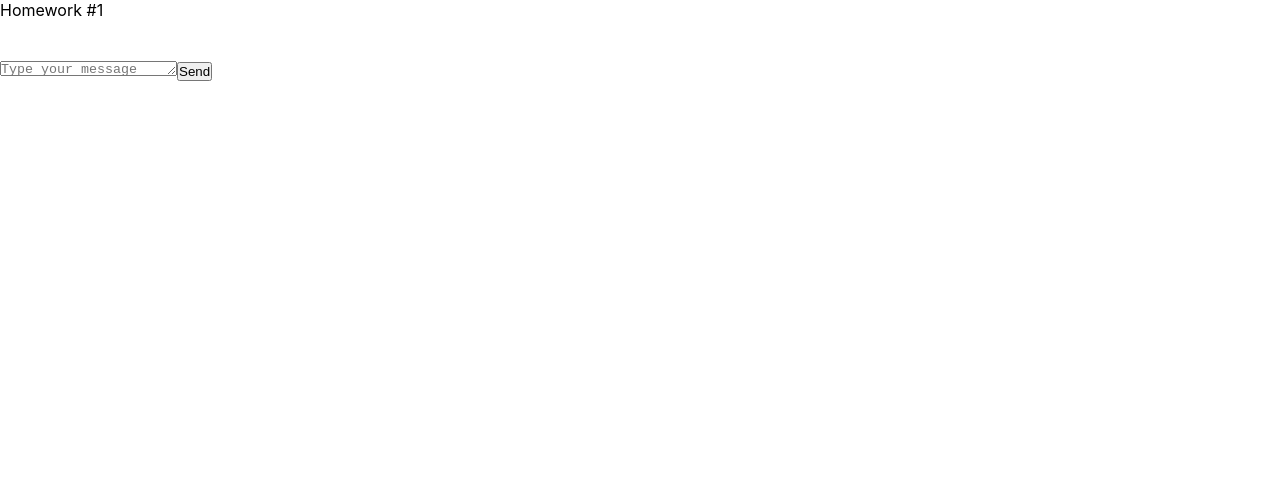
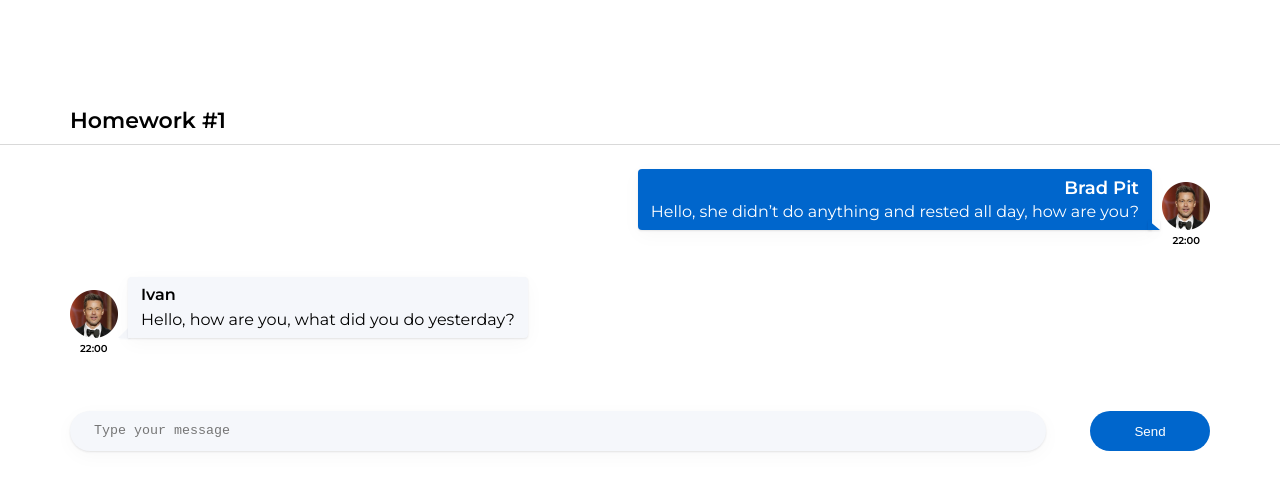
Before and after one commit to TatyanaNem/hws2, a React (Create React App) app: page / in a window 1280 px wide. Shown: the top 490 px of the page. Built offline with nearby package versions, Linux system fonts and the light colour scheme.

Commit message:
homework-1 done

```diff
--- a/package.json
+++ b/package.json
@@ -1,6 +1,6 @@
 {
   "name": "hws2",
-  "homepage": "http://IgnatZakalinsky.github.io/hws2",
+  "homepage": "https://tatyananem.github.io/hws2/",
   "version": "0.1.0",
   "private": true,
   "dependencies": {
--- a/src/s1-main/App.module.css
+++ b/src/s1-main/App.module.css
@@ -1,11 +1,22 @@
+@import url('https://fonts.googleapis.com/css2?family=Montserrat:wght@400;500;600&display=swap');
+
 .App {
+    max-width: 1280px;
+    margin: 0 auto;
     --header_height: 60px;
+    font-family: 'Montserrat', sans-serif;
 }
 
 .hw {
-
+    padding: 24px 70px;
 }
 
 .hwTitle {
-
+    padding: 107px 70px 10px;
+    font-family: 'Montserrat', sans-serif;
+    font-weight: 600;
+    font-size: 22px;
+    line-height: 27px;
+    color: #000000;
+    border-bottom: 1px solid #d9d9d9;
 }
--- a/src/s2-homeworks/hw01/HW1.tsx
+++ b/src/s2-homeworks/hw01/HW1.tsx
@@ -14,17 +14,31 @@ import avatar from './avatar.png'
 * */
 
 // нужно создать правильный тип вместо any
-export type MessageType = any
+export type MessageType = {
+    id: number
+    user: UserObjectType
+    message: MessageContentType
+}
+
+export type UserObjectType = {
+    avatar: string
+    name: string
+}
+
+export type MessageContentType = {
+    text: string
+    time: string
+}
 
 // структуру объекта не менять
 export const message0: MessageType = {
     id: 0,
     user: {
         avatar: avatar, // можно менять
-        name: 'Some Name',  // можно менять
+        name: 'Brad Pit',  // можно менять
     },
     message: {
-        text: 'some textsome textsome textsome textsome textsome textsome text', // можно менять
+        text: 'Hello, she didn’t do anything and rested all day, how are you?', // можно менять
         time: '22:00', // можно менять
     },
 }
@@ -32,10 +46,10 @@ export const friendMessage0: MessageType = {
     id: 100,
     user: {
         avatar: avatar, // можно менять
-        name: 'Friend Name', // можно менять
+        name: 'Ivan', // можно менять
     },
     message: {
-        text: 'зеркальное сообщение для тренировки css', // можно менять
+        text: 'Hello, how are you, what did you do yesterday?', // можно менять
         time: '22:00', // можно менять
     },
 }
--- a/src/s2-homeworks/hw01/friend-message/FriendMessage.module.css
+++ b/src/s2-homeworks/hw01/friend-message/FriendMessage.module.css
@@ -1,31 +1,66 @@
 .friendMessage {
-
+    display: flex;
+    flex-direction: column;
+    margin-bottom: 30px;
 }
 
 .friendImageAndText {
-
+    margin-bottom: 5px;
+    display: flex;
+    align-items: self-end;
+    color: #000000;
 }
 
 .friendImageAndText img {
-
+    width: 48px;
+    height: 48px;
 }
 
 .friendText {
-
+    display: flex;
+    flex-direction: column;
+    position: relative;
+    padding: 8px 13px;
+    margin-left: 10px;
+    border-radius: 4px 4px 4px 0;
+    background-color: #F5F7FB;
+    box-shadow: 0 5px 20px rgba(29, 33, 38, 0.03), 0 1px 2px rgba(29, 33, 38, 0.1);
 }
 
 .friendText:after {
-
+    content: "";
+    z-index: -2;
+    position: absolute;
+    bottom: 0;
+    left: -10px;
+    width: 0;
+    height: 0;
+    border-style: solid;
+    border-width: 0 0 10px 10px;
+    border-color: transparent transparent #f5f7fb transparent;
+    box-shadow: 2px 1px 2px #f5f7fb;
 }
 
 .friendName {
-
+    padding-bottom: 5px;
+    font-weight: 600;
+    font-size: 16px;
+    line-height: 20px;
+    color: #000000;
 }
 
 .friendMessageText {
-
+    font-family: 'Montserrat', sans-serif;
+    font-weight: 400;
+    font-size: 16px;
+    line-height: 20px;
 }
 
 .friendTime {
-
+    padding-left: 10px;
+    font-family: 'Montserrat', sans-serif;
+    font-weight: 600;
+    font-size: 10px;
+    line-height: 12px;
+    color: #000000;
 }
--- a/src/s2-homeworks/hw01/friend-message/FriendMessage.tsx
+++ b/src/s2-homeworks/hw01/friend-message/FriendMessage.tsx
@@ -1,8 +1,19 @@
 import React from 'react'
 import s from './FriendMessage.module.css'
+import {MessageContentType, UserObjectType} from "../HW1";
 
 // создать тип вместо any и отобразить приходящие данные
-const FriendMessage = (props: any) => {
+type FriendMessagePropsType = {
+    message: MessageObjectType
+}
+
+type MessageObjectType = {
+    id: number
+    user: UserObjectType
+    message: MessageContentType
+}
+
+const FriendMessage = (props: FriendMessagePropsType) => {
     return (
         <div
             id={'hw1-friend-message-' + props.message.id}
@@ -11,9 +22,7 @@ const FriendMessage = (props: any) => {
             <div className={s.friendImageAndText}>
                 <img
                     id={'hw1-friend-avatar-' + props.message.id}
-                    // создаёт студент
-
-                    //
+                    src={props.message.user.avatar}
                 />
                 <div className={s.friendText}>
                     <div
@@ -21,7 +30,7 @@ const FriendMessage = (props: any) => {
                         className={s.friendName}
                     >
                         {/*создаёт студент*/}
-
+                        {props.message.user.name}
                         {/**/}
                     </div>
                     <pre
@@ -29,7 +38,7 @@ const FriendMessage = (props: any) => {
                         className={s.friendMessageText}
                     >
                         {/*создаёт студент*/}
-
+                        {props.message.message.text}
                         {/**/}
                     </pre>
                 </div>
@@ -39,7 +48,7 @@ const FriendMessage = (props: any) => {
                 className={s.friendTime}
             >
                 {/*создаёт студент*/}
-
+                {props.message.message.time}
                 {/**/}
             </div>
         </div>
--- a/src/s2-homeworks/hw01/message-sender/MessageSender.module.css
+++ b/src/s2-homeworks/hw01/message-sender/MessageSender.module.css
@@ -1,18 +1,36 @@
 .sendForm {
-
+    display: flex;
+    align-items: center;
+    padding-top: 26px;
 }
 
 .textarea {
-
+    margin-right: 44px;
+    padding: 12px 24px;
+    flex-grow: 1;
+    min-height: 40px;
+    background-color: #F5F7FB;
+    box-shadow: 0 5px 20px rgba(29, 33, 38, 0.03), 0 1px 2px rgba(29, 33, 38, 0.1);
+    border-radius: 20px;
+    resize: none;
+    border: none;
+    overflow: hidden;
 }
 
 .button {
-
+    min-width: 120px;
+    min-height: 40px;
+    background-color: rgba(0, 102, 204, 1);
+    border-radius: 20px;
+    border: none;
+    color: #ffffff;
 }
 
 .button:hover {
+    background-color: rgba(22, 73, 124, 1);
+    color: #002E5C;
+}
 
-}
 .button:active {
 
 }
--- a/src/s2-homeworks/hw01/message/Message.module.css
+++ b/src/s2-homeworks/hw01/message/Message.module.css
@@ -1,31 +1,67 @@
 .message {
-
+    display: flex;
+    flex-direction: column;
+    align-items: flex-end;
+    margin-bottom: 30px;
 }
 
 .imageAndText {
-
+    margin-bottom: 5px;
+    display: flex;
+    flex-direction: row-reverse;
+    align-items: self-end;
+    color: #ffffff;
 }
 
 .imageAndText img {
-
+    width: 48px;
+    height: 48px;
 }
 
 .text {
-
+    display: flex;
+    flex-direction: column;
+    position: relative;
+    padding: 8px 13px;
+    margin-right: 10px;
+    background-color: #0066cc;
+    box-shadow: 0 5px 20px rgba(29, 33, 38, 0.03), 0 1px 2px rgba(29, 33, 38, 0.1);
+    border-radius: 4px 4px 0 4px;
 }
 
 .text:after {
-
+    content: "";
+    position: absolute;
+    bottom: 0;
+    right: -8px;
+    width: 0;
+    height: 0;
+    border-style: solid;
+    border-width: 10px 0 0 12px;
+    border-color: transparent transparent transparent #0066cc;
+    box-shadow: 0px 5px 20px rgba(29, 33, 38, 0.03), 0px 1px 2px rgba(29, 33, 38, 0.1);
 }
 
 .name {
-
+    margin-bottom: 3px;
+    align-self: flex-end;
+    font-weight: 600;
+    font-size: 18px;
+    line-height: 22px;
 }
 
 .messageText {
-
+    font-family: 'Montserrat', sans-serif;
+    font-weight: 400;
+    font-size: 16px;
+    line-height: 20px;
 }
 
 .time {
-
+    padding-right: 10px;
+    font-family: 'Montserrat', sans-serif;
+    font-weight: 600;
+    font-size: 10px;
+    line-height: 12px;
+    color: #000000;
 }
--- a/src/s2-homeworks/hw01/message/Message.tsx
+++ b/src/s2-homeworks/hw01/message/Message.tsx
@@ -1,8 +1,18 @@
 import React from 'react'
 import s from './Message.module.css'
+import {MessageContentType, UserObjectType} from "../HW1";
 
 // нужно создать правильный тип вместо any
-export type MessagePropsType = any
+export type MessagePropsType = {
+    message: MessageObjectType
+}
+
+type MessageObjectType = {
+    id: number
+    user: UserObjectType
+    message: MessageContentType
+}
+
 
 // нужно отобразить приходящие данные
 const Message = (props: MessagePropsType) => {
@@ -12,25 +22,25 @@ const Message = (props: MessagePropsType) => {
                 <img
                     id={'hw1-avatar-' + props.message.id}
                     // создаёт студент
-
+                    src={props.message.user.avatar}
                     //
                 />
                 <div className={s.text}>
                     <div id={'hw1-name-' + props.message.id} className={s.name}>
                         {/*создаёт студент*/}
-
+                        {props.message.user.name}
                         {/**/}
                     </div>
                     <pre id={'hw1-text-' + props.message.id} className={s.messageText}>
                         {/*создаёт студент*/}
-
+                        {props.message.message.text}
                         {/**/}
                     </pre>
                 </div>
             </div>
             <div id={'hw1-time-' + props.message.id} className={s.time}>
                 {/*создаёт студент*/}
-
+                {props.message.message.time}
                 {/**/}
             </div>
         </div>
```
Also changed, not shown: 1 other file (tests, documents, lock files or other folders).
